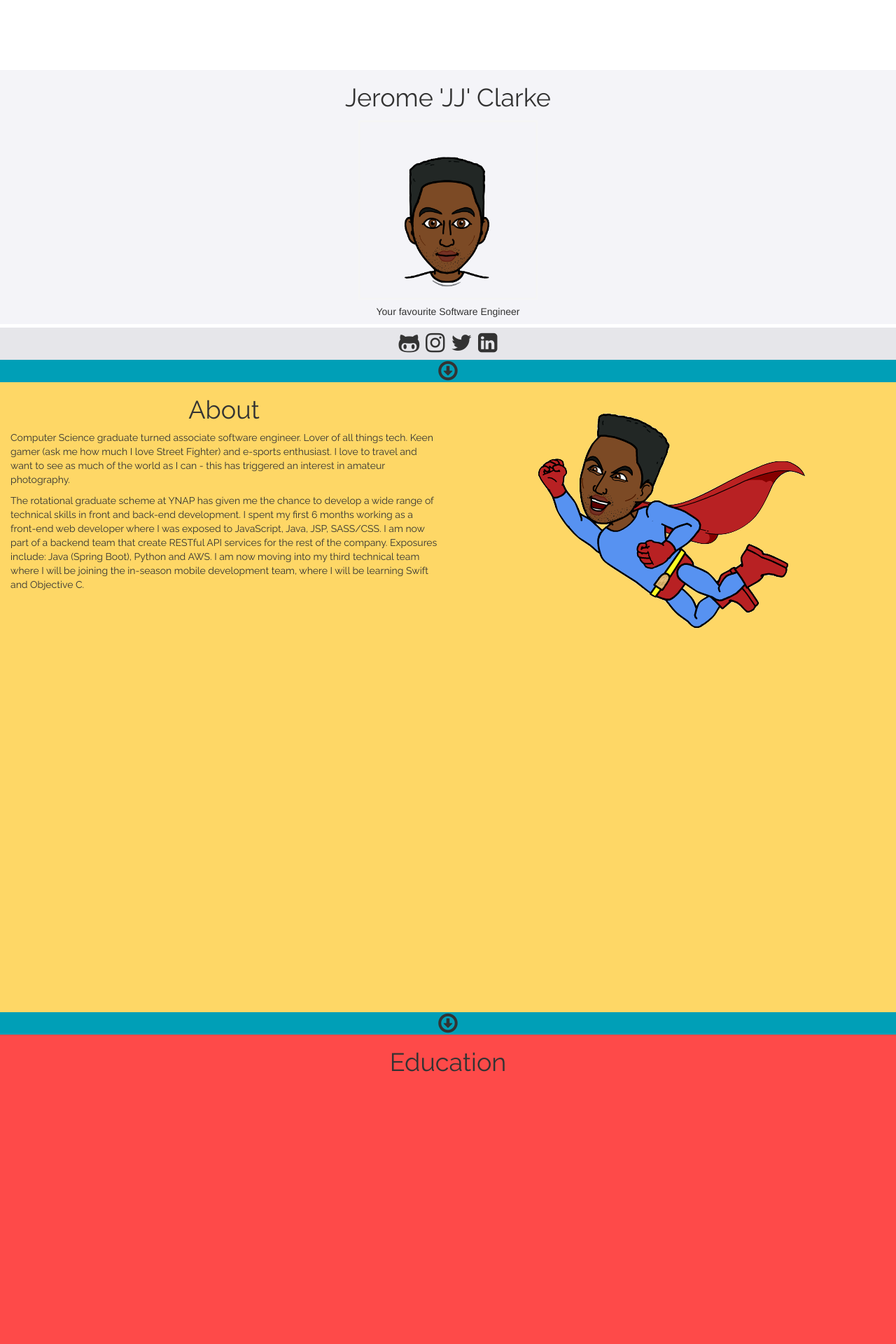
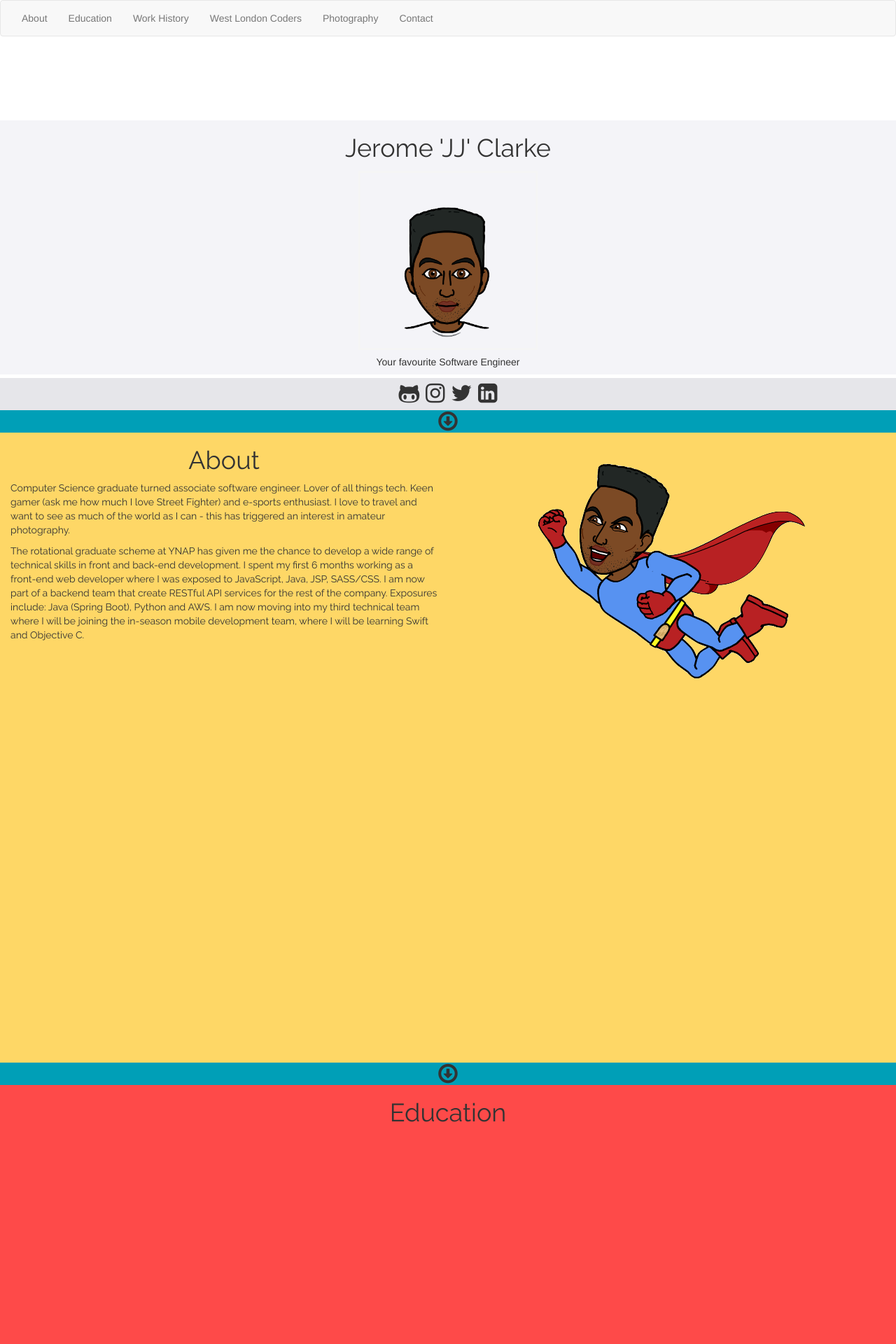
Before and after one commit to Jayzillachu/jayzillachu.github.io, a Jekyll site: the page built from index.html, in a window 1280 px wide. Shown: the top 1920 px of the page at 70% size. Built offline with Jekyll 4.4.1, drawn with Linux system fonts in a browser that asks for light colours.

Commit message:
functioning nav bar

```diff
--- a/_sass/_base.scss
+++ b/_sass/_base.scss
@@ -91,6 +91,13 @@
 	min-height: 100%;
 }
 
+.navbar-header {
+	.navbar-toggle {
+		float: left;
+		margin-right: 20px;
+	}
+}
+
 
 
 @keyframes fadeIn {
--- a/index.html
+++ b/index.html
@@ -15,6 +15,42 @@
 <!-- Latest compiled JavaScript -->
 <script src="http://maxcdn.bootstrapcdn.com/bootstrap/3.3.6/js/bootstrap.min.js"></script>
 <link rel="stylesheet" href="{{ "/css/main.css" | prepend: site.baseurl }}">
+
+
+
+
+
+<nav class="navbar navbar-default">
+  <div class="">
+    <!-- Brand and toggle get grouped for better mobile display -->
+    <div class="navbar-header">
+      <button type="button" class="navbar-toggle collapsed" data-toggle="collapse" data-target="#bs-example-navbar-collapse-1" aria-expanded="false">
+        <span class="sr-only">Toggle navigation</span>
+        <span class="icon-bar"></span>
+        <span class="icon-bar"></span>
+        <span class="icon-bar"></span>
+      </button>
+    </div>
+
+    <!-- Collect the nav links, forms, and other content for toggling -->
+    <div class="collapse navbar-collapse" id="bs-example-navbar-collapse-1">
+      <ul class="nav navbar-nav">
+      	<li > <a href="#about">About</a></li>
+      	<li > <a href="#education">Education</a></li>
+      	<li > <a href="#work">Work History</a></li>
+      	<li > <a href="#wlc">West London Coders</a></li>
+      	<li > <a href="#photography">Photography</a></li>
+      	<li > <a href="#contact">Contact</a></li>
+      </ul>
+    </div><!-- /.navbar-collapse -->
+  </div><!-- /.container-fluid -->
+</nav>
+
+
+
+
+
+
 
 
 <div class="container col-md-12 ">
@@ -39,7 +75,7 @@
 		<i class="fa fa-arrow-circle-o-down" aria-hidden="true"></i>
 	</div>
 
-	<div class ="section-1 row">
+	<div class ="section-1 row" id="about">
 		<div class ="col-md-6">
 			<h1>About</h1>
 			<p> Computer Science graduate turned associate software engineer. Lover of all things tech. Keen gamer (ask me how much I love Street Fighter) and e-sports enthusiast. I love to travel and want to see as much of the world as I can - this has triggered an interest in amateur photography. </p>
@@ -54,7 +90,7 @@
 	<div class="down-arrow row">
 		<i class="fa fa-arrow-circle-o-down" aria-hidden="true"></i>
 	</div>
-	<div class ="section-2 row">
+	<div class ="section-2 row" id="education">
 	<h1> Education </h1>
 
 	</div>
@@ -63,7 +99,7 @@
 		<i class="fa fa-arrow-circle-o-down" aria-hidden="true"></i>
 	</div>
 
-	<div class ="section-3 row">
+	<div class ="section-3 row" id=work>
 	<h1> Work History </h1>
 
 	</div>
@@ -72,7 +108,7 @@
 		<i class="fa fa-arrow-circle-o-down" aria-hidden="true"></i>
 	</div>
 
-	<div class ="section-4 row">
+	<div class ="section-4 row" id=photography>
 	<h1> Photography </h1>
 
 	</div>
@@ -81,7 +117,7 @@
 		<i class="fa fa-arrow-circle-o-down" aria-hidden="true"></i>
 	</div>
 
-	<div class ="section-5 row">
+	<div class ="section-5 row" id=wlc>
 		<h1> West London Coders (WLC) </h1>
 	</div>
 
@@ -89,7 +125,7 @@
 		<i class="fa fa-arrow-circle-o-down" aria-hidden="true"></i>
 	</div>
 
-	<div class ="section-6 row">
+	<div class ="section-6 row" id=contact>
 		<h1> Contact </h1>
 	</div>
 </div>
```
